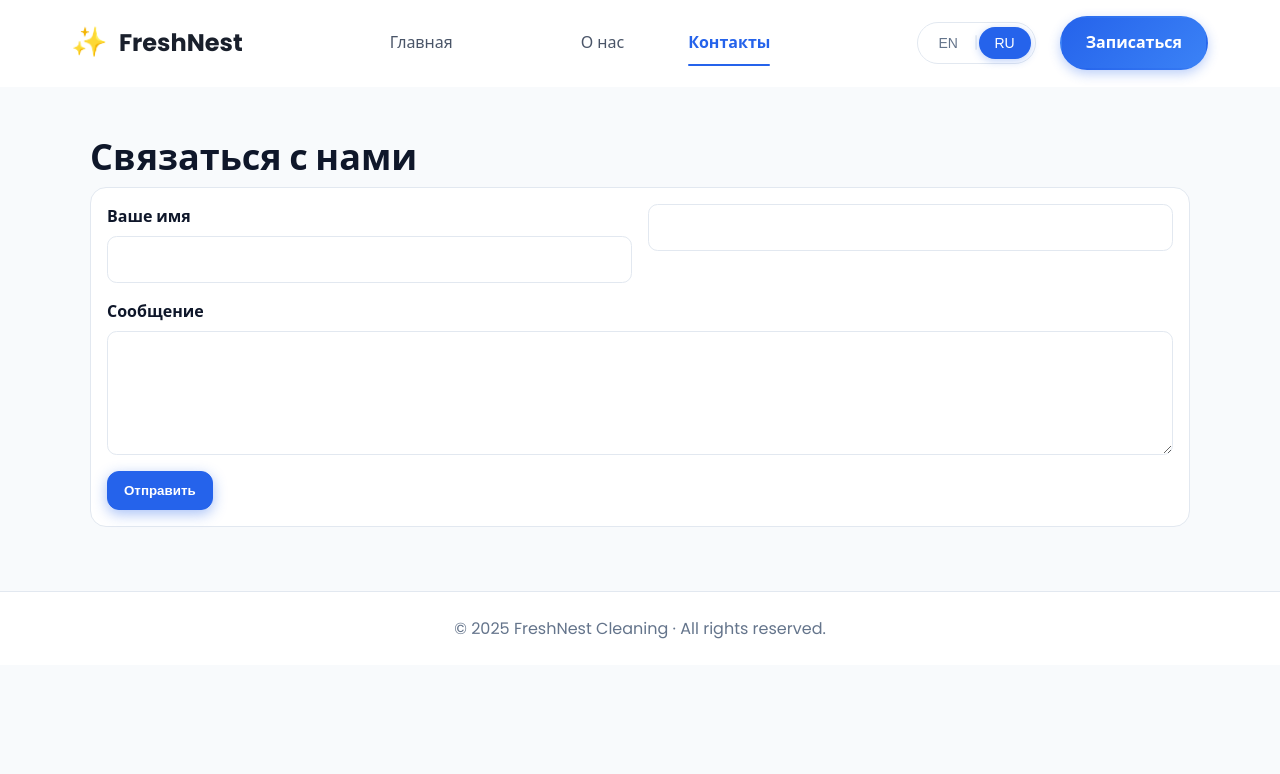
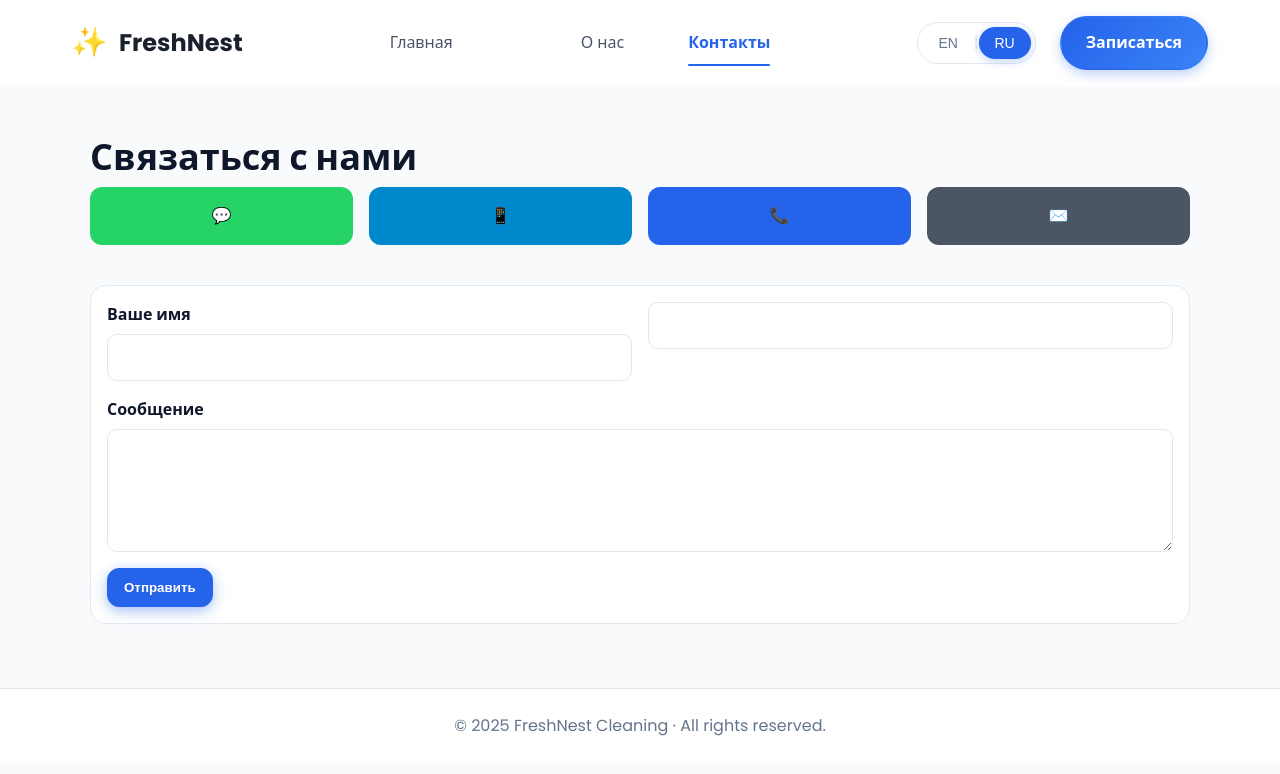
Before and after one commit to Mrvans263/FreshNest, a React (Vite) app: page /contact in a window 1280 px wide. Shown: the top 774 px of the page. Built offline with nearby package versions, Linux system fonts and the light colour scheme.

Commit message:
contacts

```diff
--- a/src/pages/Contact.jsx
+++ b/src/pages/Contact.jsx
@@ -1,3 +1,65 @@
-import React from 'react'
-import { useLang } from '../context/LanguageContext.jsx'
-export default function Contact(){const {t}=useLang();return(<section className="container page"><h1>{t('contact.title')}</h1><form className="form" onSubmit={(e)=>e.preventDefault()}><div className="grid-2"><label>{t('booking.name')}<input required/></label><label>{t('booking.email')}<input type="email" required/></label></div><label>{t('contact.message')}<textarea rows="4" required/></label><button className="btn-primary" type="submit">{t('contact.send')}</button></form></section>)}
+import React from "react";
+import { useLang } from "../context/LanguageContext.jsx";
+import "../styles/contact.css";
+
+export default function Contact() {
+  const { t } = useLang();
+
+  return (
+    <section className="container page contact-page">
+      <h1>{t("contact.title")}</h1>
+
+      {/* Quick Action Contact Buttons */}
+      <div className="contact-actions">
+        <a
+          href="https://wa.me/79990000000"
+          target="_blank"
+          rel="noopener noreferrer"
+          className="contact-btn whatsapp"
+        >
+          💬 {t("contact.whatsapp")}
+        </a>
+
+        <a
+          href="https://t.me/yourTelegramUsername"
+          target="_blank"
+          rel="noopener noreferrer"
+          className="contact-btn telegram"
+        >
+          📱 {t("contact.telegram")}
+        </a>
+
+        <a href="tel:+79990000000" className="contact-btn phone">
+          📞 {t("contact.call")}
+        </a>
+
+        <a href="mailto:cleaning@example.com" className="contact-btn email">
+          ✉️ {t("contact.email")}
+        </a>
+      </div>
+
+      {/* Contact Form */}
+      <form className="form" onSubmit={(e) => e.preventDefault()}>
+        <div className="grid-2">
+          <label>
+            {t("booking.name")}
+            <input required />
+          </label>
+          <label>
+            {t("booking.email")}
+            <input type="email" required />
+          </label>
+        </div>
+
+        <label>
+          {t("contact.message")}
+          <textarea rows="4" required />
+        </label>
+
+        <button className="btn-primary" type="submit">
+          {t("contact.send")}
+        </button>
+      </form>
+    </section>
+  );
+}
--- /dev/null
+++ b/src/styles/contact.css
@@ -0,0 +1,64 @@
+.contact-actions {
+  display: grid;
+  grid-template-columns: repeat(auto-fit, minmax(230px, 1fr));
+  gap: 1rem;
+  margin-bottom: 2.5rem;
+}
+
+.contact-btn {
+  padding: 1rem 1.3rem;
+  border-radius: 0.75rem;
+  text-decoration: none;
+  font-weight: 600;
+  color: white;
+  text-align: center;
+  font-size: 1rem;
+  transition: transform 0.25s, box-shadow 0.25s;
+  display: flex;
+  justify-content: center;
+  align-items: center;
+  gap: 0.4rem;
+}
+
+/* WhatsApp */
+.contact-btn.whatsapp {
+  background: #25d366;
+}
+.contact-btn.whatsapp:hover {
+  background: #1ebe5c;
+  transform: translateY(-3px);
+}
+
+/* Telegram */
+.contact-btn.telegram {
+  background: #0088cc;
+}
+.contact-btn.telegram:hover {
+  background: #0078b5;
+  transform: translateY(-3px);
+}
+
+/* Phone */
+.contact-btn.phone {
+  background: #2563eb;
+}
+.contact-btn.phone:hover {
+  background: #1d4ed8;
+  transform: translateY(-3px);
+}
+
+/* Email */
+.contact-btn.email {
+  background: #4b5563;
+}
+.contact-btn.email:hover {
+  background: #374151;
+  transform: translateY(-3px);
+}
+
+@media (max-width: 480px) {
+  .contact-btn {
+    font-size: 0.95rem;
+    padding: 0.9rem 1rem;
+  }
+}
```
